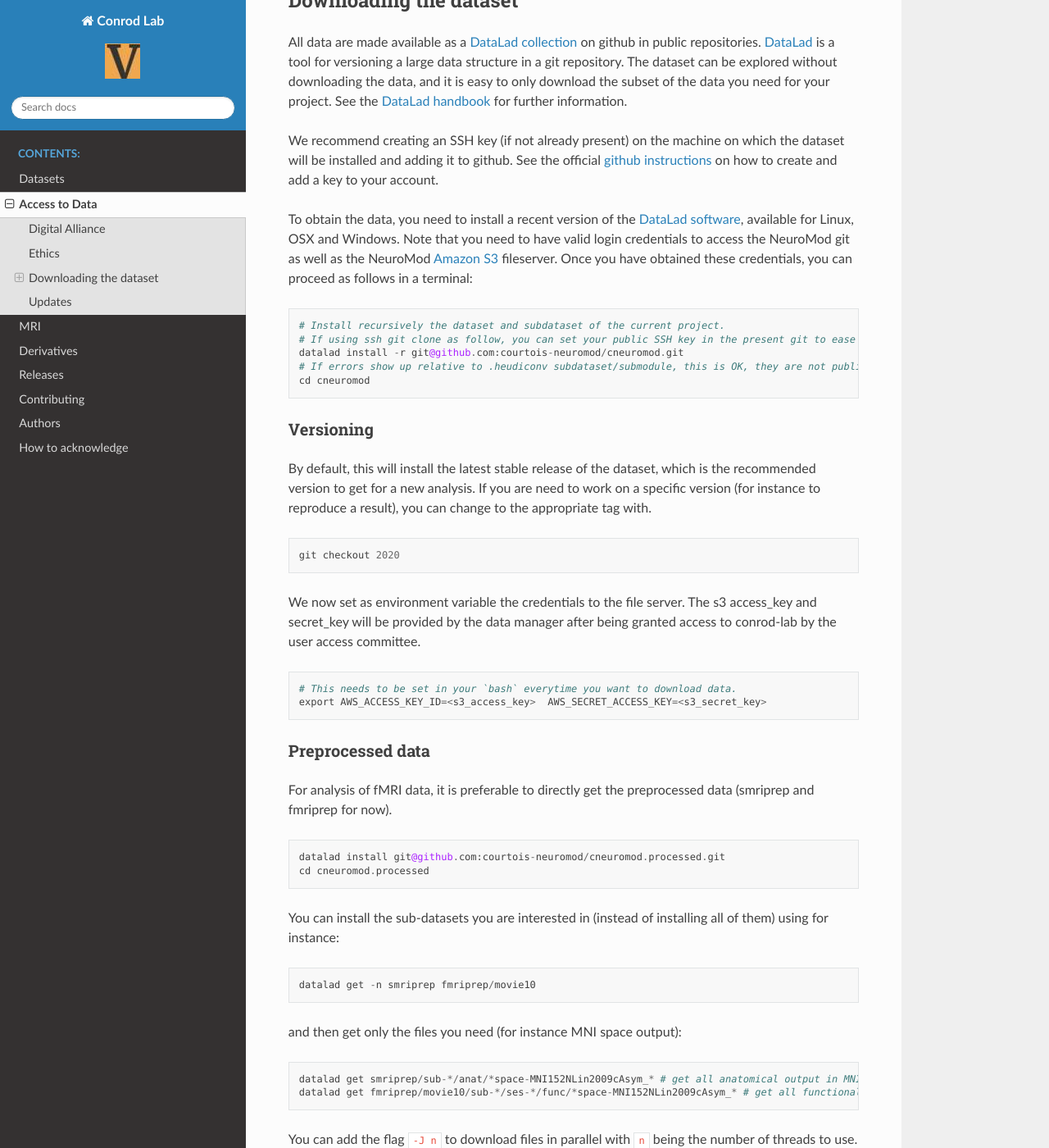
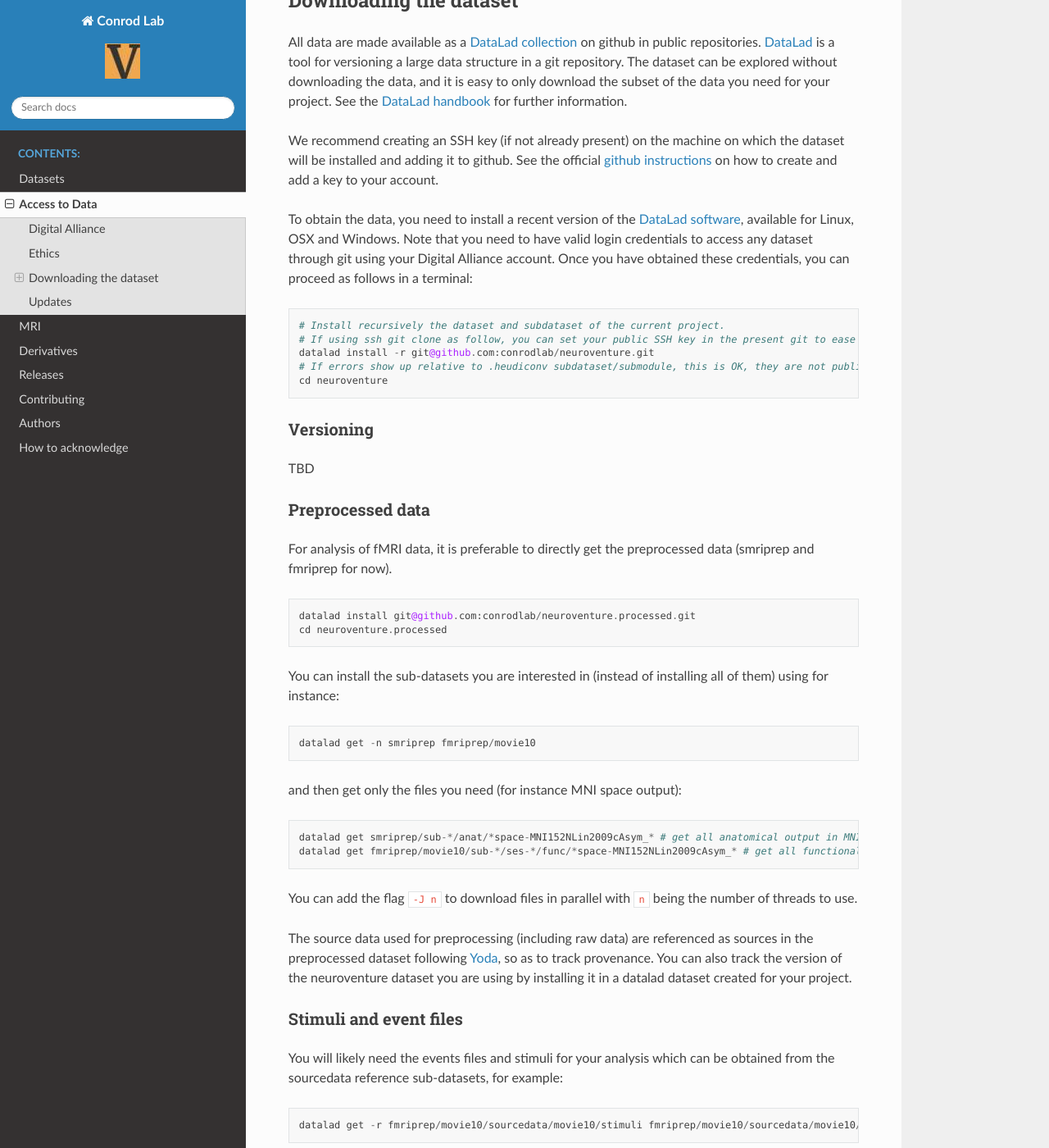
Before and after one commit to conrod-lab/conrodlab_docs, a Sphinx documentation site: the page built from source/ACCESS.md, in a window 1280 px wide and 1400 px high, scrolled down 288 px. Shown: the whole window at 82% size. Built offline with Sphinx 7.4.7 and the Read the Docs theme 2.0.0, drawn with Linux system fonts in a browser that asks for light colours; some of the changed text lies outside the part shown.

Commit message:
Modify template access page info.

````diff
--- a/source/ACCESS.md
+++ b/source/ACCESS.md
@@ -12,36 +12,26 @@ See the [DataLad handbook](http://handbook.datalad.org/en/latest/) for further i
 
 We recommend creating an SSH key (if not already present) on the machine on which the dataset will be installed and adding it to github. See the official [github instructions](https://help.github.com/en/enterprise/2.15/user/articles/adding-a-new-ssh-key-to-your-github-account) on how to create and add a key to your account.
 
-To obtain the data, you need to install a recent version of the [DataLad software](http://handbook.datalad.org/en/latest/intro/installation.html), available for Linux, OSX and Windows. Note that you need to have valid login credentials to access the NeuroMod git as well as the NeuroMod [Amazon S3](https://aws.amazon.com/s3) fileserver. Once you have obtained these credentials, you can proceed as follows in a terminal:
+To obtain the data, you need to install a recent version of the [DataLad software](http://handbook.datalad.org/en/latest/intro/installation.html), available for Linux, OSX and Windows. Note that you need to have valid login credentials to access any dataset through git using your Digital Alliance account. Once you have obtained these credentials, you can proceed as follows in a terminal:
 ```
 # Install recursively the dataset and subdataset of the current project.
 # If using ssh git clone as follow, you can set your public SSH key in the present git to ease future updates.
-datalad install -r git@github.com:courtois-neuromod/cneuromod.git
+datalad install -r git@github.com:conrodlab/neuroventure.git
 # If errors show up relative to .heudiconv subdataset/submodule, this is OK, they are not published (will be cleaned up in the future).
-cd cneuromod
+cd neuroventure
 ```
 
 ### Versioning
 
-By default, this will install the latest stable release of the dataset, which is the recommended version to get for a new analysis.
-If you are need to work on a specific version (for instance to reproduce a result), you can change to the appropriate tag with.
-```
-git checkout 2020
-```
-
-We now set as environment variable the credentials to the file server. The s3 access_key and secret_key will be provided by the data manager after being granted access to conrod-lab by the user access committee.
-```
-# This needs to be set in your `bash` everytime you want to download data.
-export AWS_ACCESS_KEY_ID=<s3_access_key>  AWS_SECRET_ACCESS_KEY=<s3_secret_key>
-```
+TBD
 
 ### Preprocessed data
 
 For analysis of fMRI data, it is preferable to directly get the preprocessed data (smriprep and fmriprep for now).
 
 ```
-datalad install git@github.com:courtois-neuromod/cneuromod.processed.git
-cd cneuromod.processed
+datalad install git@github.com:conrodlab/neuroventure.processed.git
+cd neuroventure.processed
 ```
 
 You can install the sub-datasets you are interested in (instead of installing all of them) using for instance:
@@ -56,7 +46,7 @@ datalad get fmriprep/movie10/sub-*/ses-*/func/*space-MNI152NLin2009cAsym_* # get
 You can add the flag `-J n` to download files in parallel with `n` being the number of threads to use.
 
 The source data used for preprocessing (including raw data) are referenced as sources in the preprocessed dataset following [Yoda](https://handbook.datalad.org/en/latest/basics/101-127-yoda.html), so as to track provenance.
-You can also track the version of the cneuromod dataset you are using by installing it in a datalad dataset created for your project.
+You can also track the version of the neuroventure dataset you are using by installing it in a datalad dataset created for your project.
 
 
 ### Stimuli and event files
````
